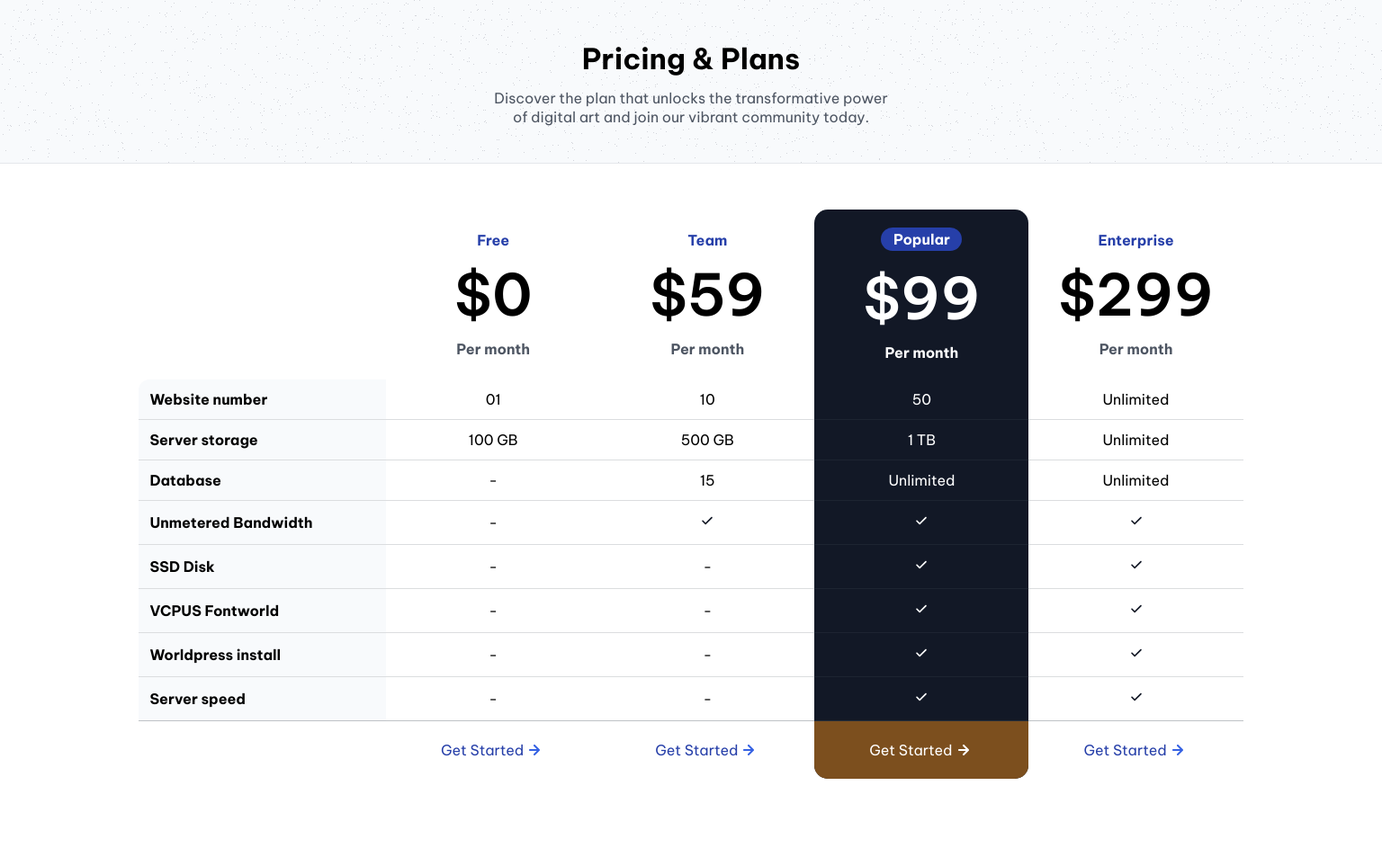
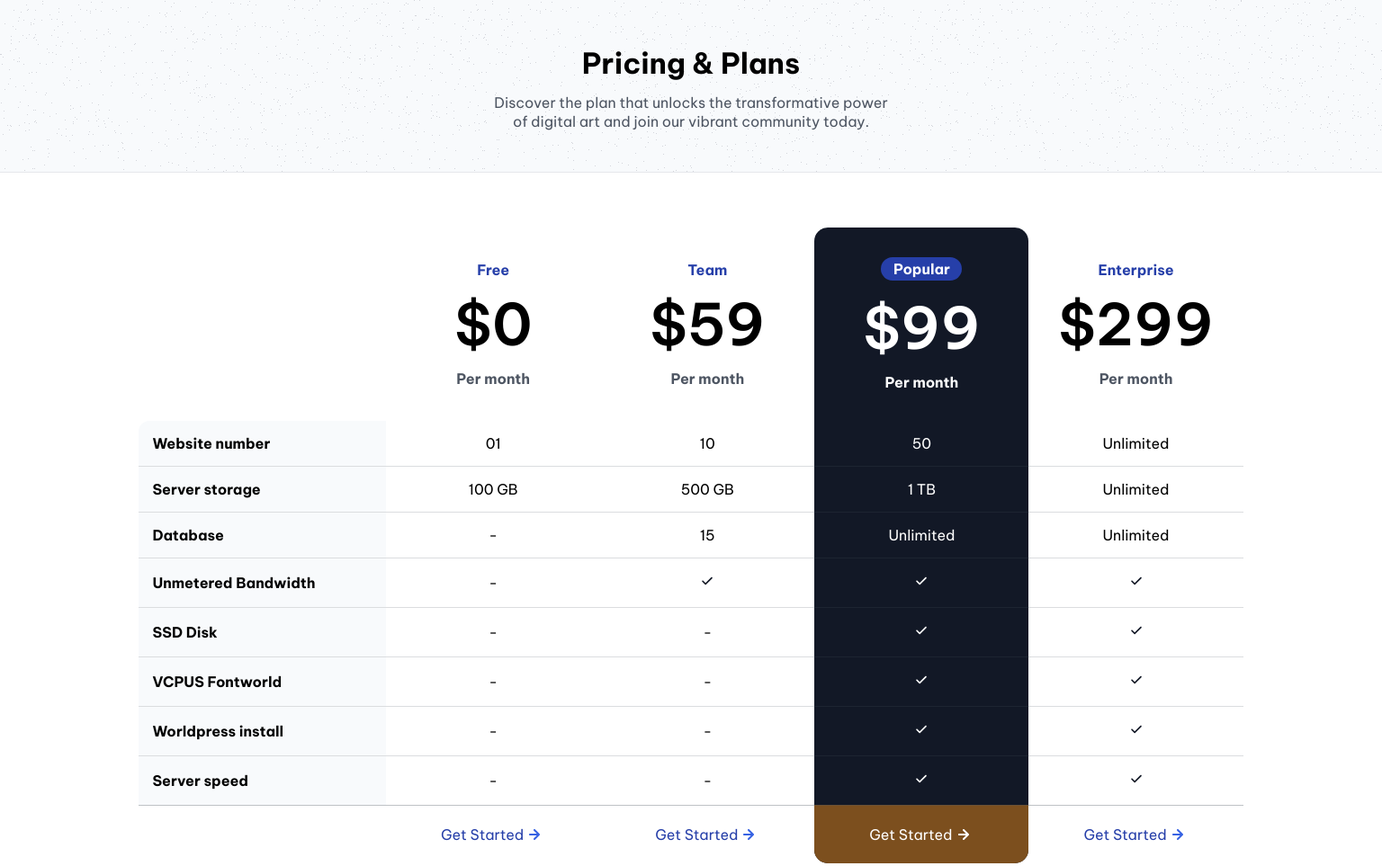
Before and after one commit to nouranelfar/Pricing-Table, a plain HTML site: page index.html in a window 1536 px wide. Shown: the whole page at 90% size. Before the commit the page ends 917 px from the top, so only its background shows below. Drawn offline with Linux system fonts and the light colour scheme.

Commit message:
Add files via upload

```diff
--- a/index.html
+++ b/index.html
@@ -64,7 +64,7 @@
       td,th{
         width: 130px;
         height: 45px;
-        padding: 12px;
+        padding: 15px;
         text-align: center;
       }
       span{
@@ -215,7 +215,7 @@
       /* wider than 1350px screens*/
       @media (min-width: 1350px) {
         header{
-          padding: 40px 0;
+          padding: 45px 0;
         }
         header h1{
           line-height: 1.6;
@@ -232,7 +232,7 @@
         table{
           width: 80%;
           justify-self: center;
-          margin: 50px 0;
+          margin: 60px 0;
         }
         .numbers{
           font-size: 64px;
@@ -250,7 +250,7 @@
           display: table-cell;
         }
         thead tr th{
-          padding: 20px 0;
+          padding: 33px 10px;
         }
         tfoot tr th , tfoot tr td{
           padding: 20px 0;
```
